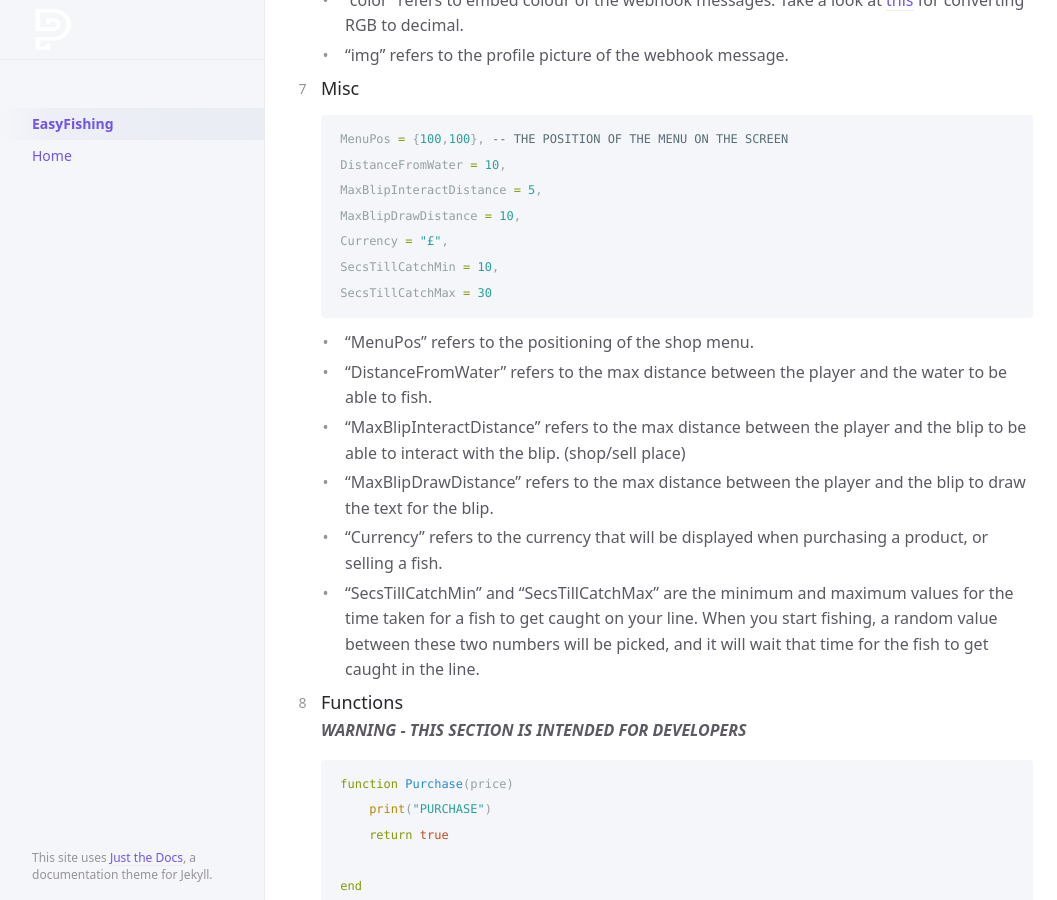
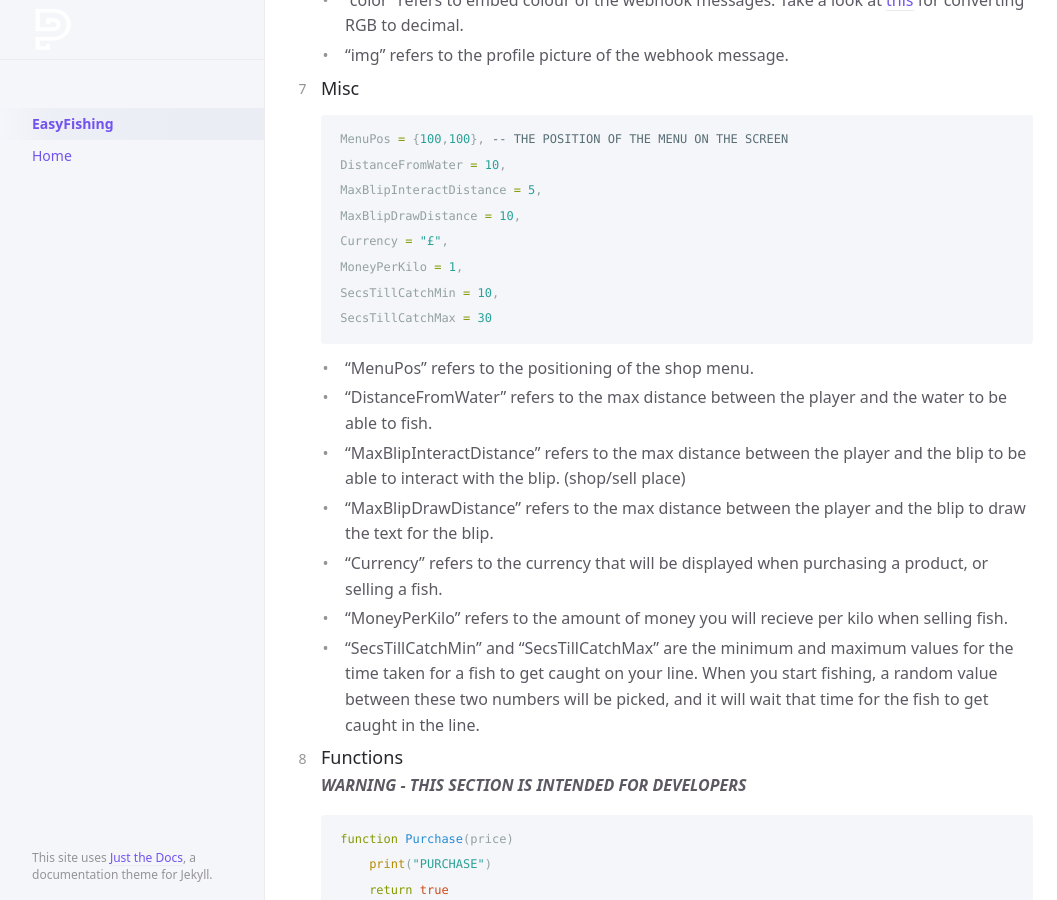
Before and after one commit to DeciStudios/deci-docs, a Jekyll site: the page built from docs/easyfishing.md, in a window 1280 px wide and 900 px high, scrolled down 3975 px. Shown: the whole window, without its empty margins (107-1164 px from the left). Built offline with Jekyll 4.4.1, drawn with Linux system fonts in a browser that asks for light colours.

Commit message:
moneyPerKilo added

````diff
--- a/docs/easyfishing.md
+++ b/docs/easyfishing.md
@@ -138,6 +138,7 @@ We try to make our resources as easy to understand as possible, however, they ca
     MaxBlipInteractDistance = 5,
     MaxBlipDrawDistance = 10,
     Currency = "£",
+    MoneyPerKilo = 1,
     SecsTillCatchMin = 10,
     SecsTillCatchMax = 30
     ```
@@ -147,6 +148,7 @@ We try to make our resources as easy to understand as possible, however, they ca
     * "MaxBlipInteractDistance" refers to the max distance between the player and the blip to be able to interact with the blip. (shop/sell place)
     * "MaxBlipDrawDistance" refers to the max distance between the player and the blip to draw the text for the blip.
     * "Currency" refers to the currency that will be displayed when purchasing a product, or selling a fish.
+    * "MoneyPerKilo" refers to the amount of money you will recieve per kilo when selling fish.
     * "SecsTillCatchMin" and "SecsTillCatchMax" are the minimum and maximum values for the time taken for a fish to get caught on your line. When you start fishing, a random value between these two numbers will be picked, and it will wait that time for the fish to get caught in the line.
 8. ### Functions
     ***WARNING - THIS SECTION IS INTENDED FOR DEVELOPERS***
````
